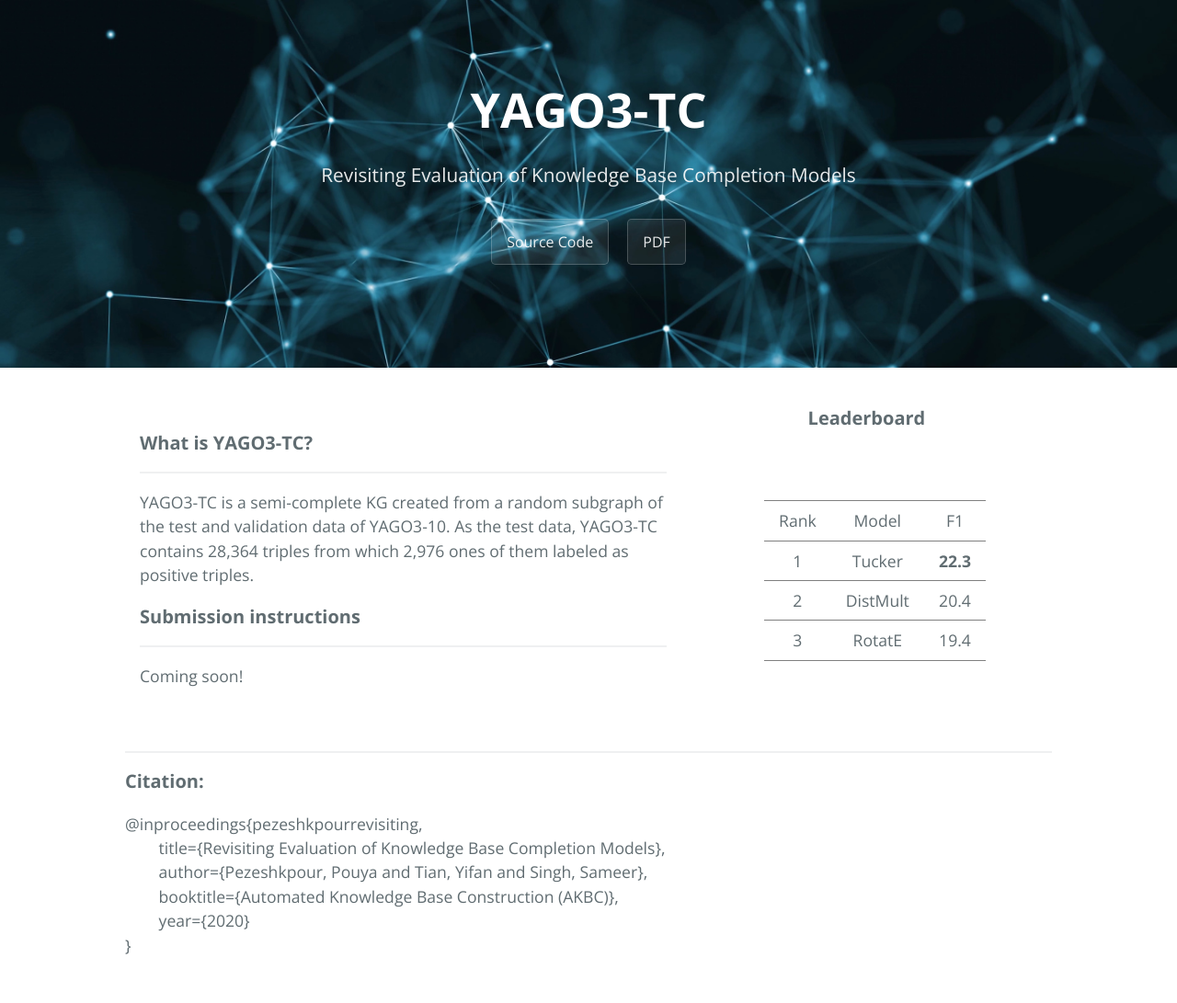
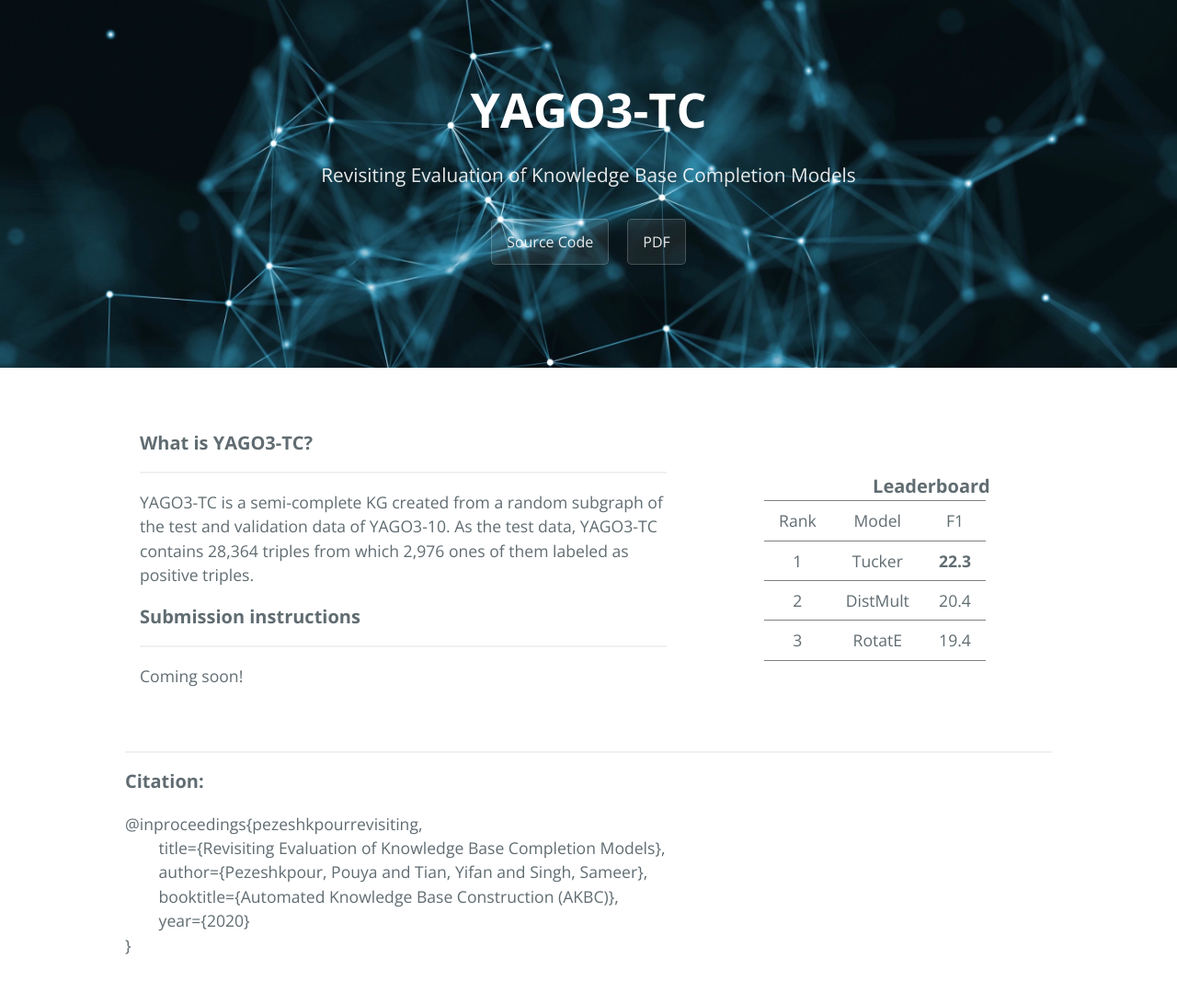
Before and after one commit to pouyapez/yago3-tc, a Jekyll site: the page built from index.md, in a window 1280 px wide. Shown: the whole page at 92% size. Built offline with Jekyll 4.4.1, drawn with Linux system fonts in a browser that asks for light colours.

Commit message:
Update index.md

```diff
--- a/index.md
+++ b/index.md
@@ -17,8 +17,8 @@ layout: default
         </p>
         </td>
         <td align="center">
-            <font style="font-size:20px"><b>Leaderboard</b></font>
             <div class="container" style="text-align:center;">
+               <font style="font-size:20px"><b>Leaderboard</b></font>
                <table class="content-table" rules="rows">
                     <tr>
                        <td>
```
